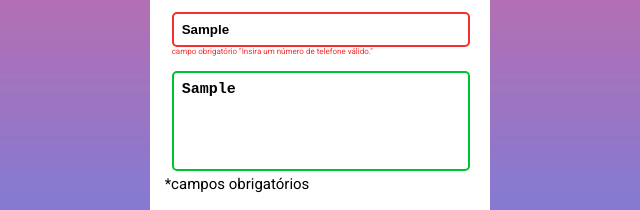
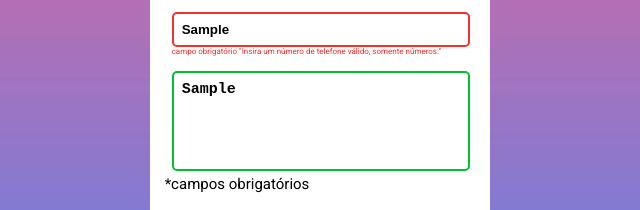
Before and after one commit to Robson-Jorge/formulario-com-validacao, a plain HTML site: page index.html in a window 1280 px wide. Both pictures are taken after typing "Sample", "name@example.com", "Sample", "Sample" into the empty fields and a click on the input "Enviar". Shown: the part 319-529 px from the top of the page, 556-1196 px from the left. Drawn offline with Linux system fonts and the light colour scheme.

Commit message:
mensagem de campo obrigatório com sentido mais claro

```diff
--- a/index.html
+++ b/index.html
@@ -31,7 +31,7 @@
 
             <div class="campo-de-texto">
                 <input type="text" name="telefone" id="telefone" placeholder="Telefone *">
-                <span class="span-required">campo obrigatório "Insira um número de telefone válido."</span>
+                <span class="span-required">campo obrigatório "Insira um número de telefone válido, somente números."</span>
             </div>
 
             <div class="campo-de-texto">
```
